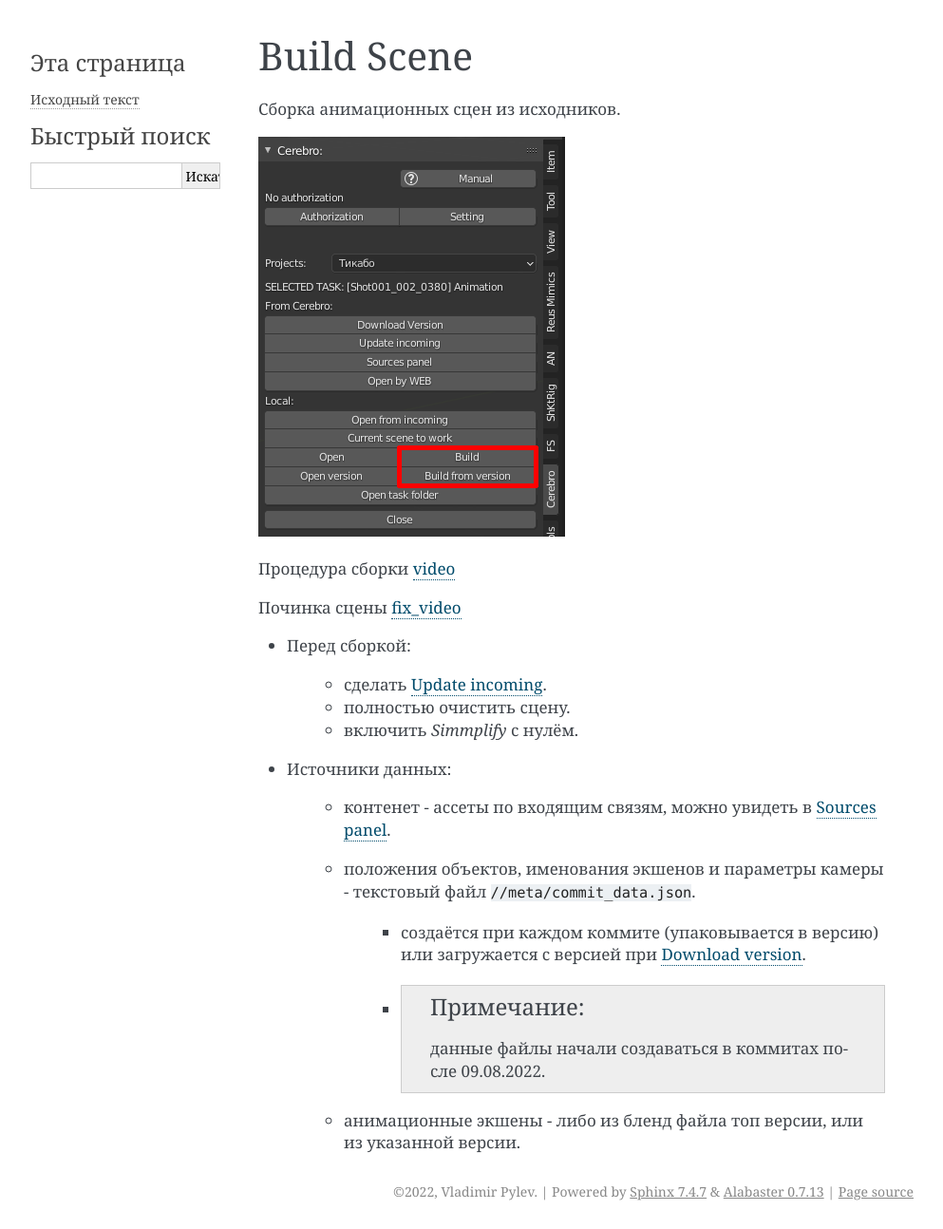
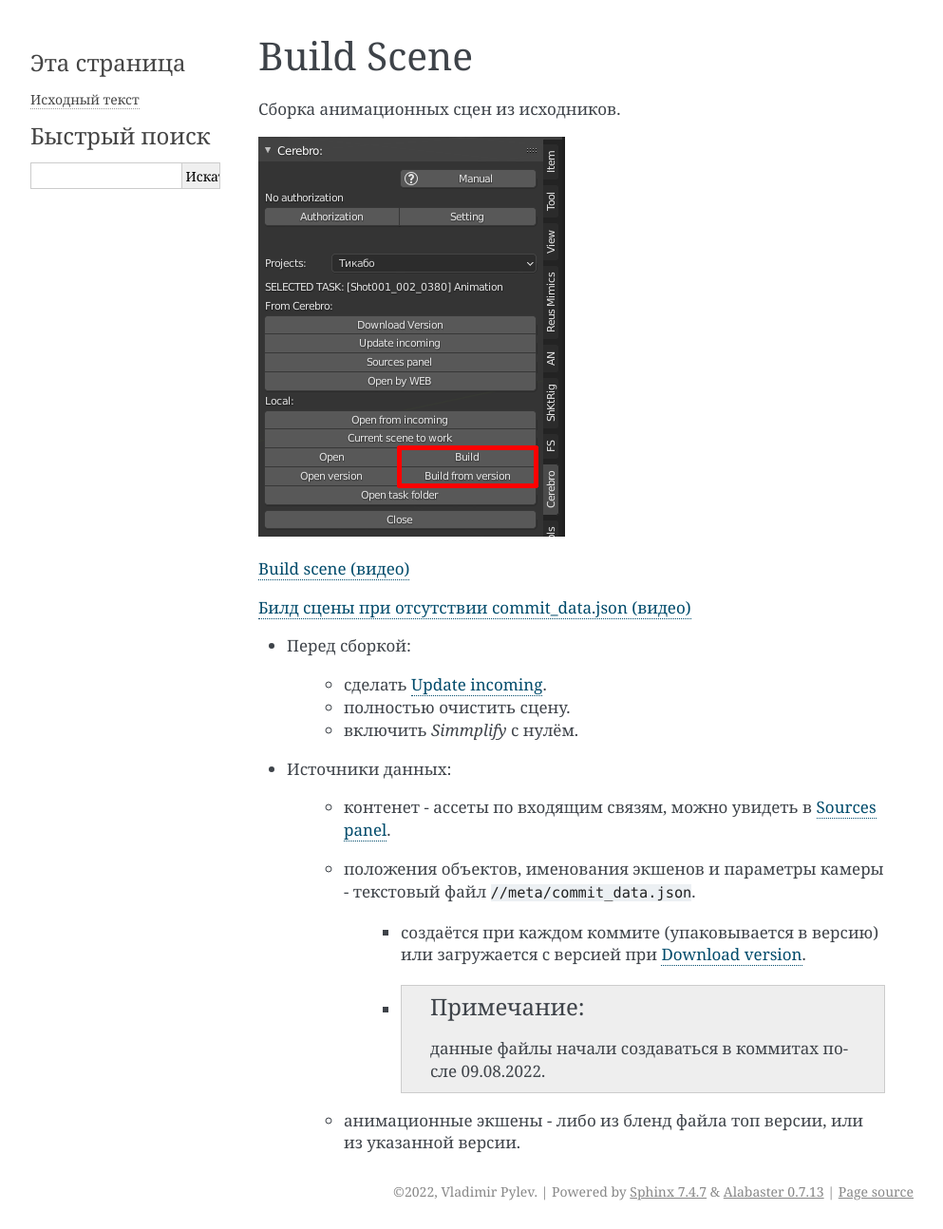
Before and after one commit to volodya-renderberg/cerebro-b3d-connect-manual, a Sphinx documentation site: the page built from docs/source/manual/work_panel/build_scene.rst, in a window 1280 px wide. Shown: the whole page at 95% size, without its empty margins (148-1141 px from the left). Built offline with Sphinx 7.4.7, drawn with Linux system fonts in a browser that asks for light colours.

Commit message:
fix build

```diff
--- a/docs/source/manual/work_panel/build_scene.rst
+++ b/docs/source/manual/work_panel/build_scene.rst
@@ -7,13 +7,9 @@
 
 .. image:: ../../_static/images/build_scene.png
 
-Процедура сборки video_
+`Build scene (видео) <https://disk.yandex.ru/d/odWN6S6m7nBcbQ>`_
 
-Починка сцены fix_video_
-
-.. _video: https://disk.yandex.ru/d/odWN6S6m7nBcbQ
-
-.. _fix_video: https://disk.yandex.ru/i/hChfAc7wYBup_Q
+`Билд сцены при отсутствии commit_data.json (видео) <https://disk.yandex.ru/i/hChfAc7wYBup_Q>`_
 
 
 * Перед сборкой:
```
